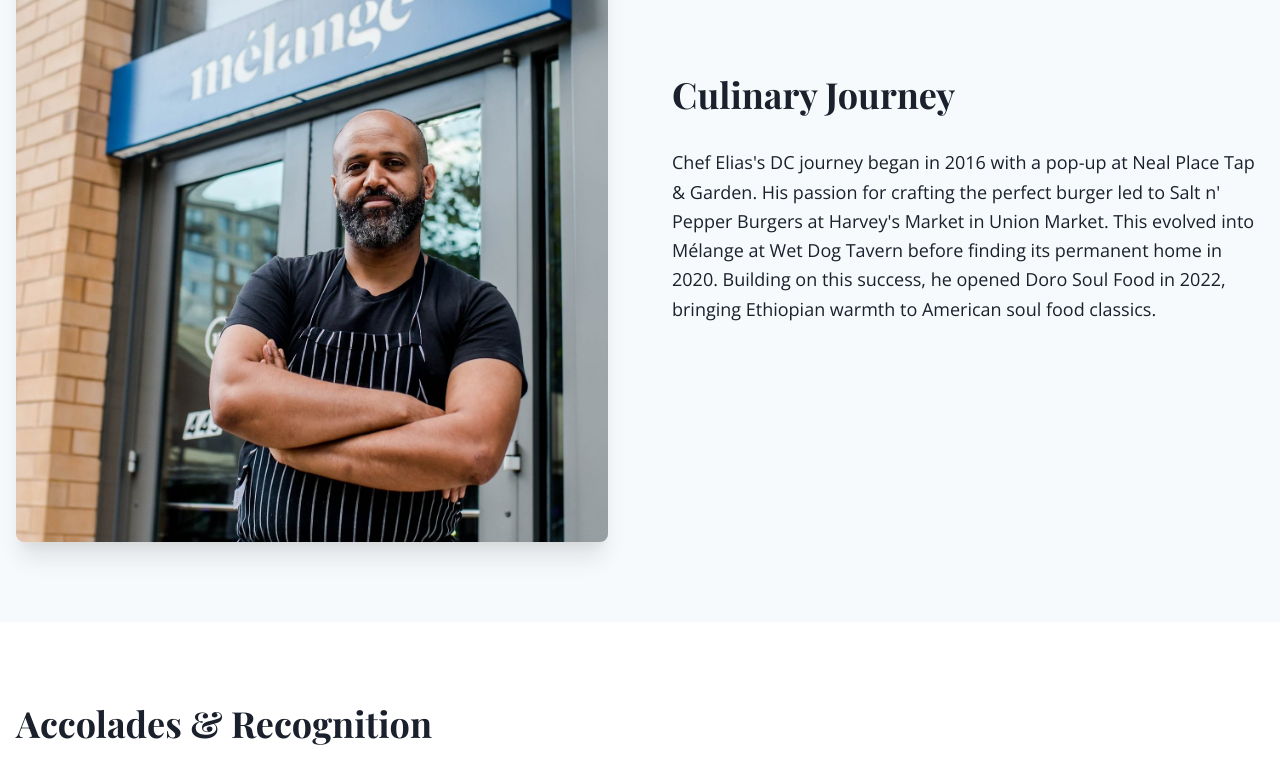
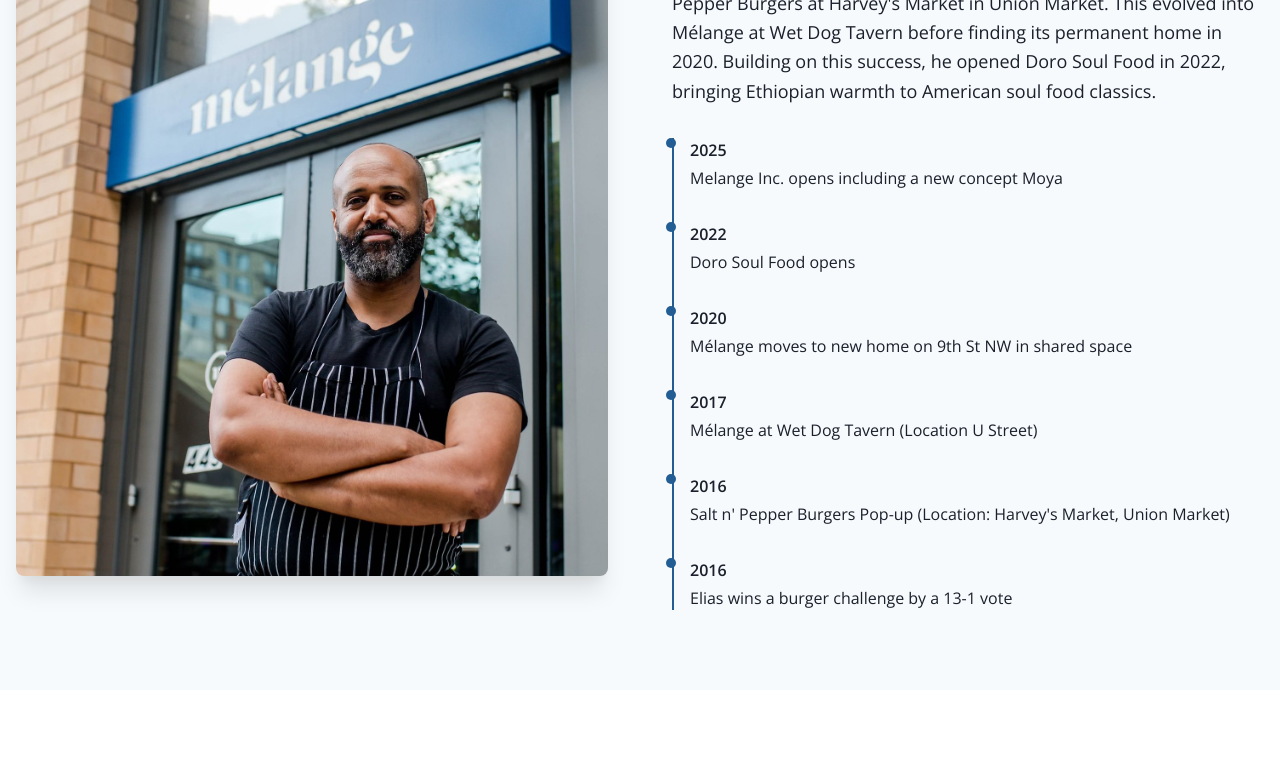
Before and after one commit to tjcandesign/melange, a React (Vite) app: page /chef-elias in a window 1280 px wide. Shown: the part 1480-2255 px from the top of the page. Built offline with nearby package versions, Linux system fonts and the light colour scheme.

Commit message:
feat: Add vertical timeline to Culinary Journey section
- Added chronological timeline of major DC career events
- Created vertical timeline with dots and connecting line
- Included locations and key milestones from 2016 to 2025
- Styled with brand colors and consistent spacing

```diff
--- a/src/pages/ChefElias.tsx
+++ b/src/pages/ChefElias.tsx
@@ -103,6 +103,7 @@
             </Box>
             <VStack align="flex-start" spacing={8} order={{ base: 1, md: 2 }}>
               <Heading size="xl" fontFamily="heading">Culinary Journey</Heading>
+              <VStack spacing={8} align="stretch" w="full">
                 <Text fontSize="lg" lineHeight="tall">
                   Chef Elias's DC journey began in 2016 with a pop-up at Neal Place Tap & Garden.
                   His passion for crafting the perfect burger led to Salt n' Pepper Burgers at
@@ -110,6 +111,102 @@
                   before finding its permanent home in 2020. Building on this success, he opened
                   Doro Soul Food in 2022, bringing Ethiopian warmth to American soul food classics.
                 </Text>
+
+                {/* Timeline */}
+                <Box pl={4} borderLeft="2px solid" borderColor="brand.primary">
+                  <VStack spacing={8} align="stretch">
+                    <Box position="relative">
+                      <Box
+                        position="absolute"
+                        left="-6"
+                        w="10px"
+                        h="10px"
+                        borderRadius="full"
+                        bg="brand.primary"
+                      />
+                      <VStack align="start" spacing={1}>
+                        <Text fontWeight="bold">2025</Text>
+                        <Text>Melange Inc. opens including a new concept Moya</Text>
+                      </VStack>
+                    </Box>
+
+                    <Box position="relative">
+                      <Box
+                        position="absolute"
+                        left="-6"
+                        w="10px"
+                        h="10px"
+                        borderRadius="full"
+                        bg="brand.primary"
+                      />
+                      <VStack align="start" spacing={1}>
+                        <Text fontWeight="bold">2022</Text>
+                        <Text>Doro Soul Food opens</Text>
+                      </VStack>
+                    </Box>
+
+                    <Box position="relative">
+                      <Box
+                        position="absolute"
+                        left="-6"
+                        w="10px"
+                        h="10px"
+                        borderRadius="full"
+                        bg="brand.primary"
+                      />
+                      <VStack align="start" spacing={1}>
+                        <Text fontWeight="bold">2020</Text>
+                        <Text>Mélange moves to new home on 9th St NW in shared space</Text>
+                      </VStack>
+                    </Box>
+
+                    <Box position="relative">
+                      <Box
+                        position="absolute"
+                        left="-6"
+                        w="10px"
+                        h="10px"
+                        borderRadius="full"
+                        bg="brand.primary"
+                      />
+                      <VStack align="start" spacing={1}>
+                        <Text fontWeight="bold">2017</Text>
+                        <Text>Mélange at Wet Dog Tavern (Location U Street)</Text>
+                      </VStack>
+                    </Box>
+
+                    <Box position="relative">
+                      <Box
+                        position="absolute"
+                        left="-6"
+                        w="10px"
+                        h="10px"
+                        borderRadius="full"
+                        bg="brand.primary"
+                      />
+                      <VStack align="start" spacing={1}>
+                        <Text fontWeight="bold">2016</Text>
+                        <Text>Salt n' Pepper Burgers Pop-up (Location: Harvey's Market, Union Market)</Text>
+                      </VStack>
+                    </Box>
+
+                    <Box position="relative">
+                      <Box
+                        position="absolute"
+                        left="-6"
+                        w="10px"
+                        h="10px"
+                        borderRadius="full"
+                        bg="brand.primary"
+                      />
+                      <VStack align="start" spacing={1}>
+                        <Text fontWeight="bold">2016</Text>
+                        <Text>Elias wins a burger challenge by a 13-1 vote</Text>
+                      </VStack>
+                    </Box>
+                  </VStack>
+                </Box>
+              </VStack>
             </VStack>
           </SimpleGrid>
         </Container>
```
Lines whose indentation alone changed are shown as unchanged.
